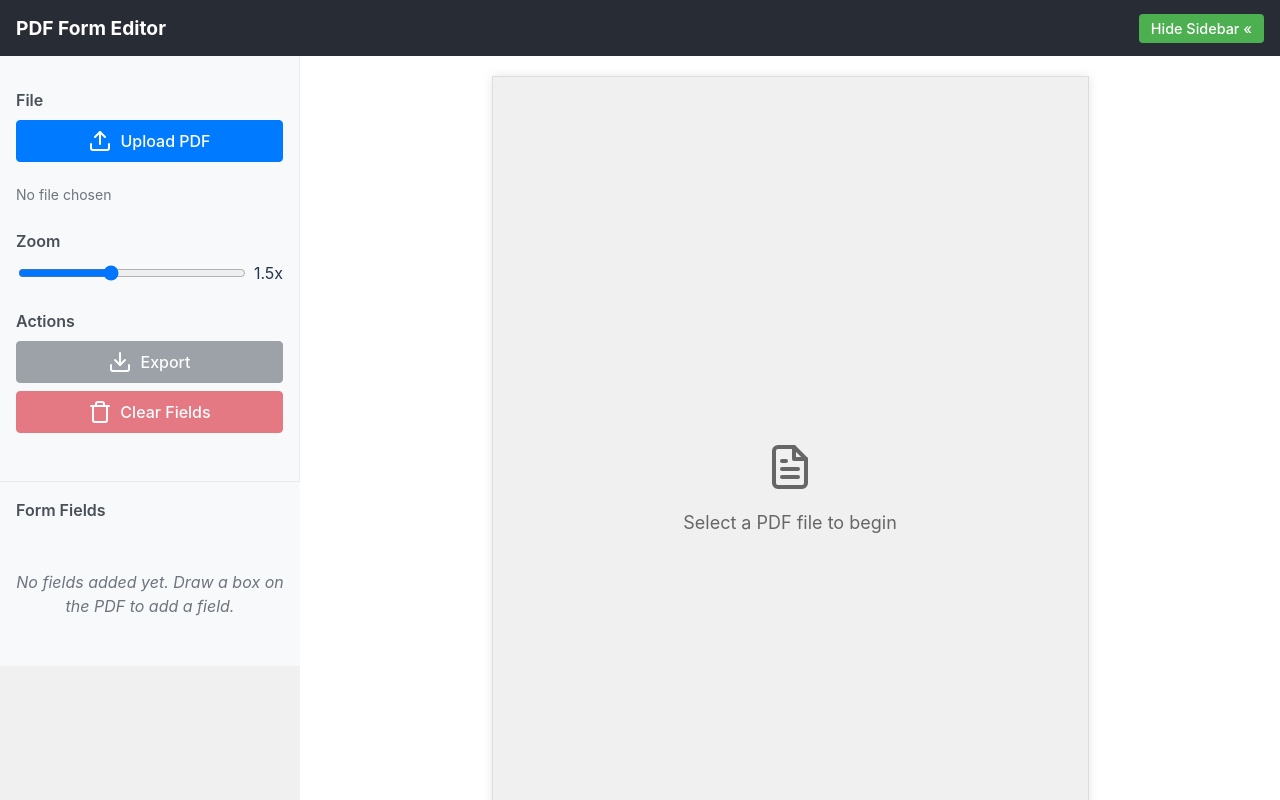
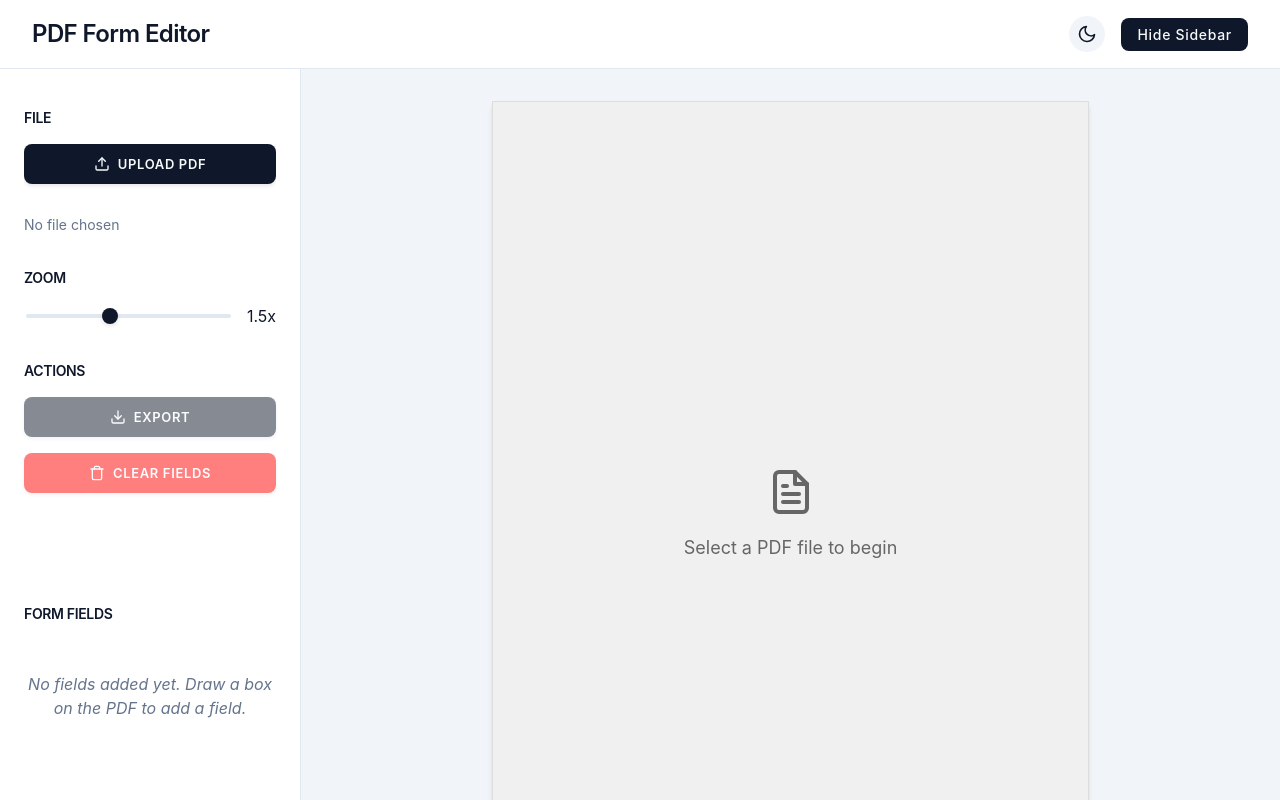
Before and after one commit to yangtuooc/form-easy, a React (Vite) app: page / in a window 1280 px wide. Built offline with nearby package versions, Linux system fonts and the light colour scheme.

Commit message:
chore: improve styles

```diff
--- a/src/App.css
+++ b/src/App.css
@@ -1,10 +1,64 @@
+:root {
+  --font-sans: "Inter", -apple-system, BlinkMacSystemFont, "Segoe UI", "Roboto",
+    "Oxygen", "Ubuntu", "Cantarell", "Fira Sans", "Droid Sans", "Helvetica Neue",
+    sans-serif;
+
+  --background: 0 0% 100%;
+  --foreground: 222.2 47.4% 11.2%;
+  --muted: 210 40% 96.1%;
+  --muted-foreground: 215.4 16.3% 46.9%;
+  --popover: 0 0% 100%;
+  --popover-foreground: 222.2 47.4% 11.2%;
+  --border: 214.3 31.8% 91.4%;
+  --input: 214.3 31.8% 91.4%;
+  --card: 0 0% 100%;
+  --card-foreground: 222.2 47.4% 11.2%;
+  --primary: 222.2 47.4% 11.2%;
+  --primary-foreground: 210 40% 98%;
+  --secondary: 210 40% 96.1%;
+  --secondary-foreground: 222.2 47.4% 11.2%;
+  --accent: 210 40% 96.1%;
+  --accent-foreground: 222.2 47.4% 11.2%;
+  --destructive: 0 100% 50%;
+  --destructive-foreground: 210 40% 98%;
+  --ring: 215 20.2% 65.1%;
+  --radius: 0.5rem;
+}
+
+.dark {
+  --background: 224 71% 4%;
+  --foreground: 213 31% 91%;
+  --muted: 223 47% 11%;
+  --muted-foreground: 215.4 16.3% 56.9%;
+  --accent: 216 34% 17%;
+  --accent-foreground: 210 40% 98%;
+  --popover: 224 71% 4%;
+  --popover-foreground: 215 20.2% 65.1%;
+  --border: 216 34% 17%;
+  --input: 216 34% 17%;
+  --card: 224 71% 4%;
+  --card-foreground: 213 31% 91%;
+  --primary: 210 40% 98%;
+  --primary-foreground: 222.2 47.4% 1.2%;
+  --secondary: 222.2 47.4% 11.2%;
+  --secondary-foreground: 210 40% 98%;
+  --destructive: 0 63% 31%;
+  --destructive-foreground: 210 40% 98%;
+  --ring: 216 34% 17%;
+  --radius: 0.5rem;
+}
+
 body,
 html {
   margin: 0;
   padding: 0;
   height: 100%;
   width: 100%;
-  overflow: hidden;
+  font-family: var(--font-sans);
+  background-color: hsl(var(--background));
+  color: hsl(var(--foreground));
+  -webkit-font-smoothing: antialiased;
+  -moz-osx-font-smoothing: grayscale;
 }
 
 #root {
@@ -51,36 +105,36 @@ html {
 .App {
   display: flex;
   flex-direction: column;
-  height: 100%;
-  width: 100%;
+  height: 100vh;
 }
 
 .App-header {
-  background-color: #282c34;
-  padding: 8px 16px; /* 减小上下内边距 */
-  color: white;
+  background-color: hsl(var(--background));
+  border-bottom: 1px solid hsl(var(--border));
+  padding: 1rem 2rem;
   display: flex;
   justify-content: space-between;
   align-items: center;
-  height: 48px; /* 设置一个固定高度 */
 }
 
 .App-header h1 {
-  font-size: 1.2rem; /* 减小标题字体大小 */
-  margin: 0; /* 移除默认边距 */
+  font-size: 1.5rem;
+  font-weight: 600;
+  letter-spacing: -0.025em;
+  margin: 0;
 }
 
 .App-main {
   display: flex;
   flex-grow: 1;
   overflow: hidden;
-  position: relative;
 }
 
 .sidebar {
   width: 300px;
-  background-color: #f0f0f0;
-  transition: all 0.3s ease-in-out;
+  background-color: hsl(var(--background));
+  border-right: 1px solid hsl(var(--border));
+  transition: all 0.3s ease;
   overflow-y: auto;
   height: 100%;
   flex-shrink: 0;
@@ -98,11 +152,12 @@ html {
 
 .pdf-editor {
   flex-grow: 1;
+  background-color: hsl(var(--muted));
+  padding: 2rem;
   overflow: auto;
   display: flex;
   justify-content: center;
   align-items: flex-start;
-  padding: 20px;
   transition: all 0.3s ease-in-out;
 }
 
@@ -111,8 +166,8 @@ html {
 }
 
 .pdf-container {
-  background-color: white;
-  box-shadow: 0 0 10px rgba(0, 0, 0, 0.1);
+  background-color: hsl(var(--background));
+  box-shadow: 0 4px 6px -1px rgb(0 0 0 / 0.1), 0 2px 4px -2px rgb(0 0 0 / 0.1);
   display: inline-block;
 }
 
@@ -135,16 +190,92 @@ html {
 }
 
 .toggle-sidebar-btn {
-  background-color: #4caf50;
+  background-color: hsl(var(--primary));
+  color: hsl(var(--primary-foreground));
   border: none;
-  color: white;
-  padding: 6px 12px; /* 减小按钮内边距 */
-  text-align: center;
-  text-decoration: none;
-  display: inline-block;
-  font-size: 0.9rem; /* 减小按钮字体大小 */
+  padding: 0.5rem 1rem;
+  font-family: var(--font-sans);
+  font-weight: 500;
+  font-size: 0.875rem;
+  letter-spacing: 0.05em;
   cursor: pointer;
-  border-radius: 4px;
+  transition: background-color 0.2s ease;
+}
+
+.toggle-sidebar-btn:hover {
+  background-color: hsl(var(--primary) / 0.9);
+}
+
+.header-controls {
+  display: flex;
+  gap: 1rem;
+  align-items: center;
+}
+
+.theme-toggle-btn {
+  background: none;
+  border: none;
+  cursor: pointer;
+  padding: 0.5rem;
+  border-radius: 50%;
+  display: flex;
+  align-items: center;
+  justify-content: center;
+  color: hsl(var(--foreground));
+  background-color: hsl(var(--muted));
+  transition: all 0.2s ease;
+}
+
+.theme-toggle-btn:hover {
+  background-color: hsl(var(--accent));
+}
+
+.theme-toggle-btn svg {
+  width: 20px;
+  height: 20px;
+}
+
+.toggle-sidebar-btn {
+  background-color: hsl(var(--primary));
+  color: hsl(var(--primary-foreground));
+  border: none;
+  padding: 0.5rem 1rem;
+  border-radius: var(--radius);
+  font-size: 0.875rem;
+  font-weight: 500;
+  cursor: pointer;
+  transition: background-color 0.2s ease;
+}
+
+.toggle-sidebar-btn:hover {
+  background-color: hsl(var(--primary) / 0.9);
 }
 
 /* 移除了一些不必要的样式 */
+
+/* 在文件末尾添加以下样式 */
+
+.theme-toggle-btn:focus,
+.toggle-sidebar-btn:focus {
+  outline: none;
+  box-shadow: 0 0 0 2px hsl(var(--background)), 0 0 0 4px hsl(var(--ring));
+}
+
+.theme-toggle-btn,
+.toggle-sidebar-btn {
+  border: none;
+}
+
+/* 为了确保在所有浏览器中都能正常工作，我们也可以添加以下样式 */
+button {
+  -webkit-tap-highlight-color: transparent;
+}
+
+/* 如果你想完全移除焦点样式，可以使用以下样式（但不推荐，因为这会影响可访问性） */
+/*
+.theme-toggle-btn:focus,
+.toggle-sidebar-btn:focus {
+  outline: none;
+  box-shadow: none;
+}
+*/
--- a/src/App.tsx
+++ b/src/App.tsx
@@ -1,4 +1,4 @@
-import React, { useState, useRef } from "react";
+import React, { useState, useRef, useEffect } from "react";
 import { Document, Page, pdfjs } from "react-pdf";
 import "react-pdf/dist/esm/Page/AnnotationLayer.css";
 import "react-pdf/dist/esm/Page/TextLayer.css";
@@ -40,7 +40,23 @@ function App() {
   const [scale, setScale] = useState(1.5);
   const [fileName, setFileName] = useState<string>("No file chosen");
   const [isSidebarOpen, setIsSidebarOpen] = useState(true);
+  const [theme, setTheme] = useState<"light" | "dark" | "system">("system");
   const pdfContentRef = useRef<HTMLDivElement>(null);
+
+  useEffect(() => {
+    const root = window.document.documentElement;
+    root.classList.remove("light", "dark");
+
+    if (theme === "system") {
+      const systemTheme = window.matchMedia("(prefers-color-scheme: dark)")
+        .matches
+        ? "dark"
+        : "light";
+      root.classList.add(systemTheme);
+    } else {
+      root.classList.add(theme);
+    }
+  }, [theme]);
 
   const {
     formFields,
@@ -76,20 +92,65 @@ function App() {
     saveAndExportPDF(pdfFile, formFields); // 使用重命名后的函数
   };
 
+  const toggleTheme = () => {
+    setTheme((prevTheme) => (prevTheme === "light" ? "dark" : "light"));
+  };
+
   return (
     <div className={`App ${isSelectingDisabled ? "no-select" : ""}`}>
       <header className="App-header">
         <h1>PDF Form Editor</h1>
-        <button
-          className="toggle-sidebar-btn"
-          onClick={() => setIsSidebarOpen(!isSidebarOpen)}
-        >
-          {isSidebarOpen ? (
-            <span>Hide Sidebar &laquo;</span>
-          ) : (
-            <span>Show Sidebar &raquo;</span>
-          )}
-        </button>
+        <div className="header-controls">
+          <button
+            onClick={toggleTheme}
+            className="theme-toggle-btn"
+            aria-label="Toggle theme"
+          >
+            {theme === "light" ? (
+              <svg
+                xmlns="http://www.w3.org/2000/svg"
+                width="20"
+                height="20"
+                viewBox="0 0 24 24"
+                fill="none"
+                stroke="currentColor"
+                strokeWidth="2"
+                strokeLinecap="round"
+                strokeLinejoin="round"
+              >
+                <circle cx="12" cy="12" r="5" />
+                <line x1="12" y1="1" x2="12" y2="3" />
+                <line x1="12" y1="21" x2="12" y2="23" />
+                <line x1="4.22" y1="4.22" x2="5.64" y2="5.64" />
+                <line x1="18.36" y1="18.36" x2="19.78" y2="19.78" />
+                <line x1="1" y1="12" x2="3" y2="12" />
+                <line x1="21" y1="12" x2="23" y2="12" />
+                <line x1="4.22" y1="19.78" x2="5.64" y2="18.36" />
+                <line x1="18.36" y1="5.64" x2="19.78" y2="4.22" />
+              </svg>
+            ) : (
+              <svg
+                xmlns="http://www.w3.org/2000/svg"
+                width="20"
+                height="20"
+                viewBox="0 0 24 24"
+                fill="none"
+                stroke="currentColor"
+                strokeWidth="2"
+                strokeLinecap="round"
+                strokeLinejoin="round"
+              >
+                <path d="M21 12.79A9 9 0 1 1 11.21 3 7 7 0 0 0 21 12.79z" />
+              </svg>
+            )}
+          </button>
+          <button
+            className="toggle-sidebar-btn"
+            onClick={() => setIsSidebarOpen(!isSidebarOpen)}
+          >
+            {isSidebarOpen ? "Hide Sidebar" : "Show Sidebar"}
+          </button>
+        </div>
       </header>
       <main className="App-main">
         <div className={`sidebar ${isSidebarOpen ? "open" : "closed"}`}>
--- a/src/components/ControlPanel.css
+++ b/src/components/ControlPanel.css
@@ -1,18 +1,21 @@
 .control-panel {
-  padding: 1rem;
-  background-color: #f8f9fa;
-  border-right: 1px solid #e9ecef;
+  padding: 1.5rem;
+  font-family: var(--font-sans);
+  background-color: hsl(var(--background));
+  color: hsl(var(--foreground));
 }
 
 .control-section {
-  margin-bottom: 1.5rem;
+  margin-bottom: 2rem;
 }
 
 .control-section h3 {
-  font-size: 1rem;
-  margin-bottom: 0.5rem;
-  color: #495057;
+  font-size: 0.875rem;
   font-weight: 600;
+  letter-spacing: -0.025em;
+  color: hsl(var(--foreground));
+  margin-bottom: 1rem;
+  text-transform: uppercase;
 }
 
 .file-input-wrapper {
@@ -34,7 +37,7 @@
 .file-name-display {
   margin-top: 0.5rem;
   font-size: 0.875rem;
-  color: #6c757d;
+  color: hsl(var(--muted-foreground));
   white-space: nowrap;
   overflow: hidden;
   text-overflow: ellipsis;
@@ -47,51 +50,105 @@
 
 .scale-control input[type="range"] {
   flex-grow: 1;
-  margin-right: 0.5rem;
+  margin-right: 1rem;
+  -webkit-appearance: none;
+  background: hsl(var(--border));
+  height: 4px;
+  border-radius: 2px;
+}
+
+.scale-control input[type="range"]::-webkit-slider-thumb {
+  -webkit-appearance: none;
+  width: 16px;
+  height: 16px;
+  background: hsl(var(--primary));
+  cursor: pointer;
+  border-radius: 50%;
+  box-shadow: 0 2px 4px rgba(0, 0, 0, 0.1);
+  transition: all 0.2s ease;
+}
+
+.scale-control input[type="range"]::-webkit-slider-thumb:hover {
+  transform: scale(1.1);
 }
 
 .btn {
   display: inline-flex;
   align-items: center;
   justify-content: center;
-  font-weight: 500;
-  padding: 0.5rem 1rem;
-  font-size: 1rem;
-  line-height: 1.5;
-  border-radius: 0.25rem;
-  transition: all 0.15s ease-in-out;
+  font-family: var(--font-sans);
+  font-size: 0.8125rem;
+  font-weight: 600;
+  text-transform: uppercase;
+  letter-spacing: 0.05em;
+  padding: 0.75rem 1.5rem;
+  background-color: hsl(var(--background));
+  color: hsl(var(--foreground));
+  border: 1px solid hsl(var(--border));
   cursor: pointer;
+  transition: all 0.2s ease;
   width: 100%;
-  margin-bottom: 0.5rem;
+  margin-bottom: 1rem;
+  box-shadow: 0 2px 4px rgba(0, 0, 0, 0.1);
+}
+
+.btn:hover:not(:disabled) {
+  transform: translateY(-2px);
+  box-shadow: 0 4px 6px rgba(0, 0, 0, 0.1);
+}
+
+.btn:active:not(:disabled) {
+  transform: translateY(0);
+  box-shadow: 0 1px 2px rgba(0, 0, 0, 0.05);
+}
+
+.btn:disabled {
+  opacity: 0.5;
+  cursor: not-allowed;
+}
+
+.btn-primary {
+  background-color: hsl(var(--primary));
+  color: hsl(var(--primary-foreground));
+  border: none;
+}
+
+.btn-primary:hover:not(:disabled) {
+  background-color: hsl(var(--primary) / 0.9);
+}
+
+.btn-secondary {
+  background-color: hsl(var(--primary));
+  color: hsl(var(--primary-foreground));
+  border: none;
+}
+
+.btn-secondary:hover:not(:disabled) {
+  background-color: hsl(var(--primary) / 0.9);
+}
+
+.btn-danger {
+  background-color: hsl(var(--destructive));
+  color: hsl(var(--destructive-foreground));
+  border: none;
+}
+
+.btn-danger:hover:not(:disabled) {
+  background-color: hsl(var(--destructive) / 0.9);
 }
 
 .btn svg {
+  width: 16px;
+  height: 16px;
   margin-right: 0.5rem;
 }
 
-.btn-primary {
-  color: #fff;
-  background-color: #007bff;
-  border: 1px solid #007bff;
+.btn-export {
+  background-color: hsl(var(--primary));
+  color: hsl(var(--primary-foreground));
+  border: none;
 }
 
-.btn-secondary {
-  color: #fff;
-  background-color: #6c757d;
-  border: 1px solid #6c757d;
+.btn-export:hover:not(:disabled) {
+  background-color: hsl(var(--primary) / 0.9);
 }
-
-.btn-danger {
-  color: #fff;
-  background-color: #dc3545;
-  border: 1px solid #dc3545;
-}
-
-.btn:disabled {
-  opacity: 0.65;
-  cursor: not-allowed;
-}
-
-.btn:not(:disabled):hover {
-  opacity: 0.9;
-}
--- a/src/components/ControlPanel.tsx
+++ b/src/components/ControlPanel.tsx
@@ -72,7 +72,7 @@ const ControlPanel: React.FC<ControlPanelProps> = ({
       <div className="control-section">
         <h3>Actions</h3>
         <button
-          className="btn btn-secondary"
+          className="btn btn-export"
           onClick={onSaveAndExport}
           disabled={!fileName || fileName === "No file chosen" || !hasFields}
           title={!hasFields ? "Add at least one form field" : ""}
--- a/src/components/FieldsList.css
+++ b/src/components/FieldsList.css
@@ -1,26 +1,23 @@
 .fields-list {
-  display: flex;
-  flex-direction: column;
-  height: 100%;
-  background-color: #f8f9fa;
-  border-top: 1px solid #e9ecef;
+  padding: 1.5rem;
+  font-family: var(--font-sans);
 }
 
 .fields-list-title {
-  font-size: 1rem;
+  font-size: 0.875rem;
   font-weight: 600;
-  margin: 1rem;
-  color: #495057;
+  letter-spacing: -0.025em;
+  color: hsl(var(--foreground));
+  margin-bottom: 1rem;
+  text-transform: uppercase;
 }
 
 .fields-list-container {
-  flex-grow: 1;
   overflow-y: auto;
-  padding: 0 1rem 1rem;
 }
 
 .no-fields-message {
-  color: #6c757d;
+  color: hsl(var(--muted-foreground));
   font-style: italic;
   text-align: center;
   padding: 1rem 0;
@@ -36,49 +33,67 @@
   display: flex;
   justify-content: space-between;
   align-items: center;
-  padding: 0.5rem;
-  background-color: #fff;
-  border: 1px solid #e9ecef;
+  padding: 0.625rem; /* 减小内边距 */
+  background-color: hsl(var(--background));
+  border: 1px solid hsl(var(--border));
+  margin-bottom: 0.375rem; /* 稍微减小项目之间的间距 */
+  transition: all 0.2s ease;
   border-radius: 0.25rem;
-  margin-bottom: 0.5rem;
-  transition: background-color 0.2s ease;
+  box-shadow: 0 1px 2px rgba(0, 0, 0, 0.05);
 }
 
 .field-item:hover {
-  background-color: #f1f3f5;
+  background-color: hsl(var(--accent));
+  transform: translateY(-1px);
+  box-shadow: 0 2px 4px rgba(0, 0, 0, 0.1);
 }
 
 .field-name {
   flex-grow: 1;
+  font-size: 0.8125rem; /* 稍微减小字体大小 */
+  font-weight: 500;
+  color: hsl(var(--foreground));
   white-space: nowrap;
   overflow: hidden;
   text-overflow: ellipsis;
-  margin-right: 0.5rem;
-  color: #000000; /* 将字段名称颜色改为黑色 */
+  margin-right: 0.75rem; /* 稍微减小右边距 */
 }
 
 .field-actions {
   display: flex;
-  gap: 0.25rem;
+  gap: 0.375rem; /* 减小按钮之间的间距 */
 }
 
 .field-action-btn {
   background: none;
   border: none;
   cursor: pointer;
-  padding: 0.25rem;
+  padding: 0.1875rem; /* 减小内边距 */
+  transition: all 0.2s ease;
   border-radius: 0.25rem;
-  transition: background-color 0.2s ease;
+  display: flex;
+  align-items: center;
+  justify-content: center;
 }
 
 .field-action-btn:hover {
-  background-color: #e9ecef;
+  background-color: hsl(var(--accent));
+  transform: translateY(-1px);
+}
+
+.field-action-btn:active {
+  transform: translateY(0);
 }
 
 .edit-btn {
-  color: #28a745;
+  color: hsl(var(--primary));
 }
 
 .delete-btn {
-  color: #dc3545;
+  color: hsl(var(--destructive));
 }
+
+.field-action-btn svg {
+  width: 14px; /* 减小图标大小 */
+  height: 14px;
+}
```
Also changed, not shown: src/contexts/AppContext.tsx (added, +49 -0 lines).
